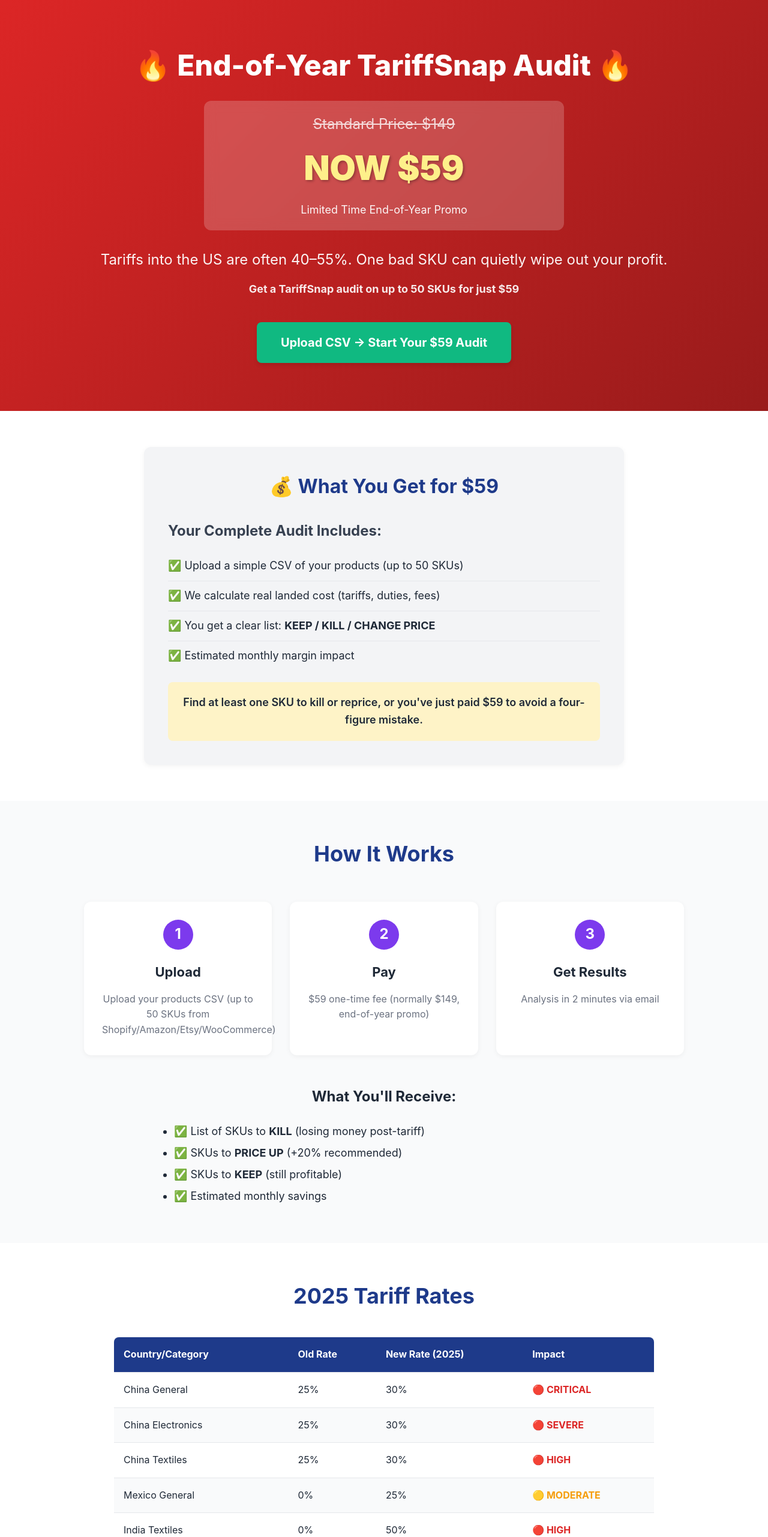
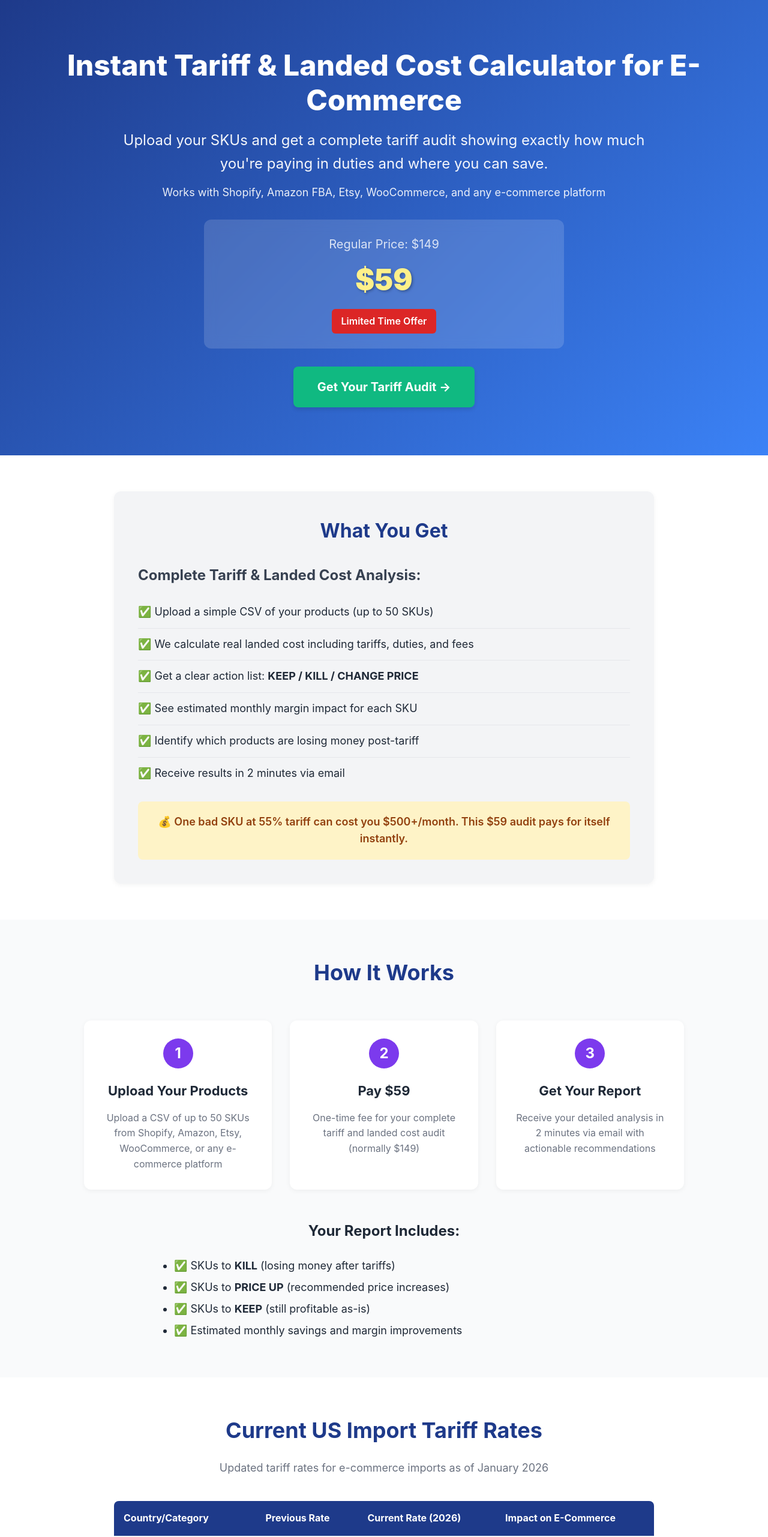
Before and after one commit to cljackson1279/tariffsnap, a plain HTML site: page index.html in a window 1280 px wide. Shown: the top 2562 px of the page at 60% size. Drawn offline with Linux system fonts and the light colour scheme.

Commit message:
Update homepage: remove year-end promo, reposition as professional tariff calculator with 9 limited-time pricing

```diff
--- a/index.html
+++ b/index.html
@@ -3,8 +3,8 @@
 <head>
     <meta charset="UTF-8">
     <meta name="viewport" content="width=device-width, initial-scale=1.0">
-    <meta name="description" content="End-of-Year TariffSnap Audit - Now $59 (was $149). Upload your products CSV, get KEEP/KILL/CHANGE PRICE list + estimated monthly margin impact.">
-    <title>TariffSnap - End-of-Year Audit $59 (Was $149)</title>
+    <meta name="description" content="Upload your SKUs and get a one-time tariff audit showing exactly how much you're paying in duties and where you can save. $149 report. Fast, accurate, actionable.">
+    <title>TariffSnap — Instant Tariff & Landed Cost Calculator for Shopify, Amazon, Etsy</title>
     <style>
         * {
             margin: 0;
@@ -27,7 +27,7 @@
 
         /* Hero Section */
         .hero {
-            background: linear-gradient(135deg, #dc2626 0%, #991b1b 100%);
+            background: linear-gradient(135deg, #1e3a8a 0%, #3b82f6 100%);
             color: white;
             padding: 80px 20px;
             text-align: center;
@@ -40,45 +40,51 @@
             line-height: 1.2;
         }
 
-        .hero .price-banner {
-            background: rgba(255, 255, 255, 0.2);
-            padding: 20px;
+        .hero .subheadline {
+            font-size: 24px;
+            margin-bottom: 15px;
+            opacity: 0.95;
+            max-width: 900px;
+            margin-left: auto;
+            margin-right: auto;
+        }
+
+        .hero .platforms {
+            font-size: 18px;
+            margin-bottom: 30px;
+            opacity: 0.9;
+        }
+
+        .hero .price-box {
+            background: rgba(255, 255, 255, 0.15);
+            padding: 25px;
             border-radius: 12px;
             margin: 30px auto;
             max-width: 600px;
             backdrop-filter: blur(10px);
         }
 
-        .hero .original-price {
-            font-size: 24px;
-            text-decoration: line-through;
+        .hero .price-box .regular-price {
+            font-size: 20px;
             opacity: 0.8;
+            margin-bottom: 5px;
+        }
+
+        .hero .price-box .current-price {
+            font-size: 48px;
+            font-weight: 900;
+            color: #fef08a;
+            text-shadow: 2px 2px 4px rgba(0,0,0,0.3);
             margin-bottom: 10px;
         }
 
-        .hero .sale-price {
-            font-size: 56px;
-            font-weight: 900;
-            color: #fef08a;
-            text-shadow: 2px 2px 4px rgba(0,0,0,0.3);
-        }
-
-        .hero .sale-label {
-            font-size: 18px;
-            margin-top: 10px;
-            opacity: 0.95;
-        }
-
-        .hero .subheadline {
-            font-size: 24px;
-            margin-bottom: 15px;
-            opacity: 0.95;
-        }
-
-        .hero .platforms {
-            font-size: 18px;
-            margin-bottom: 40px;
-            opacity: 0.9;
+        .hero .price-box .limited-time {
+            font-size: 16px;
+            background: #dc2626;
+            display: inline-block;
+            padding: 8px 16px;
+            border-radius: 6px;
+            font-weight: 600;
         }
 
         .cta-button {
@@ -100,46 +106,46 @@
             box-shadow: 0 6px 12px rgba(0,0,0,0.15);
         }
 
-        /* ROI Preview */
-        .roi-section {
+        /* Value Prop */
+        .value-prop {
             background: white;
             padding: 60px 20px;
         }
 
-        .roi-box {
+        .value-box {
             background: #f3f4f6;
             border-radius: 12px;
             padding: 40px;
-            max-width: 800px;
+            max-width: 900px;
             margin: 0 auto;
             box-shadow: 0 2px 8px rgba(0,0,0,0.05);
         }
 
-        .roi-box h2 {
+        .value-box h2 {
             font-size: 32px;
             margin-bottom: 30px;
             color: #1e3a8a;
             text-align: center;
         }
 
-        .roi-box h3 {
+        .value-box h3 {
             font-size: 24px;
             margin: 25px 0 15px 0;
             color: #374151;
         }
 
-        .roi-box ul {
+        .value-box ul {
             list-style: none;
             padding-left: 0;
         }
 
-        .roi-box li {
-            padding: 10px 0;
+        .value-box li {
+            padding: 12px 0;
             font-size: 18px;
             border-bottom: 1px solid #e5e7eb;
         }
 
-        .roi-box li:last-child {
+        .value-box li:last-child {
             border-bottom: none;
         }
 
@@ -151,6 +157,7 @@
             font-weight: 600;
             text-align: center;
             font-size: 18px;
+            color: #92400e;
         }
 
         /* How It Works */
@@ -216,8 +223,15 @@
         .tariff-tracker h2 {
             font-size: 36px;
             text-align: center;
+            margin-bottom: 20px;
+            color: #1e3a8a;
+        }
+
+        .tariff-tracker .subtitle {
+            text-align: center;
+            font-size: 18px;
+            color: #6b7280;
             margin-bottom: 40px;
-            color: #1e3a8a;
         }
 
         .table-container {
@@ -274,9 +288,50 @@
             font-weight: 700;
         }
 
+        /* Testimonials */
+        .testimonials {
+            background: #f9fafb;
+            padding: 60px 20px;
+        }
+
+        .testimonials h2 {
+            font-size: 36px;
+            text-align: center;
+            margin-bottom: 50px;
+            color: #1e3a8a;
+        }
+
+        .testimonial-grid {
+            display: grid;
+            grid-template-columns: repeat(auto-fit, minmax(300px, 1fr));
+            gap: 30px;
+            max-width: 1000px;
+            margin: 0 auto;
+        }
+
+        .testimonial {
+            background: white;
+            padding: 30px;
+            border-radius: 12px;
+            border: 1px solid #e5e7eb;
+            box-shadow: 0 2px 8px rgba(0,0,0,0.05);
+        }
+
+        .testimonial-quote {
+            font-size: 18px;
+            font-style: italic;
+            margin-bottom: 15px;
+            color: #1f2937;
+        }
+
+        .testimonial-author {
+            font-weight: 600;
+            color: #6b7280;
+        }
+
         /* Form Section */
         .form-section {
-            background: #f9fafb;
+            background: white;
             padding: 60px 20px;
         }
 
@@ -297,7 +352,7 @@
         .form-container {
             max-width: 800px;
             margin: 0 auto;
-            background: white;
+            background: #f9fafb;
             padding: 40px;
             border-radius: 12px;
             box-shadow: 0 2px 8px rgba(0,0,0,0.05);
@@ -321,49 +376,9 @@
             transform: translateY(-2px);
         }
 
-        /* Testimonials */
-        .testimonials {
-            background: white;
-            padding: 60px 20px;
-        }
-
-        .testimonials h2 {
-            font-size: 36px;
-            text-align: center;
-            margin-bottom: 50px;
-            color: #1e3a8a;
-        }
-
-        .testimonial-grid {
-            display: grid;
-            grid-template-columns: repeat(auto-fit, minmax(300px, 1fr));
-            gap: 30px;
-            max-width: 1000px;
-            margin: 0 auto;
-        }
-
-        .testimonial {
-            background: #f9fafb;
-            padding: 30px;
-            border-radius: 12px;
-            border: 1px solid #e5e7eb;
-        }
-
-        .testimonial-quote {
-            font-size: 18px;
-            font-style: italic;
-            margin-bottom: 15px;
-            color: #1f2937;
-        }
-
-        .testimonial-author {
-            font-weight: 600;
-            color: #6b7280;
-        }
-
         /* Footer CTA */
         .footer-cta {
-            background: linear-gradient(135deg, #dc2626 0%, #991b1b 100%);
+            background: linear-gradient(135deg, #1e3a8a 0%, #3b82f6 100%);
             color: white;
             padding: 80px 20px;
             text-align: center;
@@ -398,8 +413,8 @@
                 font-size: 32px;
             }
 
-            .hero .sale-price {
-                font-size: 42px;
+            .hero .price-box .current-price {
+                font-size: 36px;
             }
 
             .hero .subheadline {
@@ -415,11 +430,11 @@
                 font-size: 18px;
             }
 
-            .roi-box {
+            .value-box {
                 padding: 25px;
             }
 
-            .roi-box h2 {
+            .value-box h2 {
                 font-size: 26px;
             }
 
@@ -448,34 +463,38 @@
     <!-- Hero Section -->
     <section class="hero">
         <div class="container">
-            <h1>🔥 End-of-Year TariffSnap Audit 🔥</h1>
-            <div class="price-banner">
-                <p class="original-price">Standard Price: $149</p>
-                <p class="sale-price">NOW $59</p>
-                <p class="sale-label">Limited Time End-of-Year Promo</p>
+            <h1>Instant Tariff & Landed Cost Calculator for E-Commerce</h1>
+            <p class="subheadline">Upload your SKUs and get a complete tariff audit showing exactly how much you're paying in duties and where you can save.</p>
+            <p class="platforms">Works with Shopify, Amazon FBA, Etsy, WooCommerce, and any e-commerce platform</p>
+
+            <div class="price-box">
+                <p class="regular-price">Regular Price: $149</p>
+                <p class="current-price">$59</p>
+                <p class="limited-time">Limited Time Offer</p>
             </div>
-            <p class="subheadline">Tariffs into the US are often 40–55%. One bad SKU can quietly wipe out your profit.</p>
-            <p class="platforms"><strong>Get a TariffSnap audit on up to 50 SKUs for just $59</strong></p>
-            <a href="https://docs.google.com/forms/d/1lbOdmatdx0Gg20ttcc-32qgsOBwYUSt8tE8H6HkCFBs/viewform" target="_blank" class="cta-button">Upload CSV → Start Your $59 Audit</a>
+
+            <a href="https://docs.google.com/forms/d/1lbOdmatdx0Gg20ttcc-32qgsOBwYUSt8tE8H6HkCFBs/viewform" target="_blank" class="cta-button">Get Your Tariff Audit →</a>
         </div>
     </section>
 
-    <!-- ROI Preview -->
-    <section class="roi-section">
+    <!-- Value Prop -->
+    <section class="value-prop">
         <div class="container">
-            <div class="roi-box">
-                <h2>💰 What You Get for $59</h2>
+            <div class="value-box">
+                <h2>What You Get</h2>
 
-                <h3>Your Complete Audit Includes:</h3>
+                <h3>Complete Tariff & Landed Cost Analysis:</h3>
                 <ul>
                     <li>✅ Upload a simple CSV of your products (up to 50 SKUs)</li>
-                    <li>✅ We calculate real landed cost (tariffs, duties, fees)</li>
-                    <li>✅ You get a clear list: <strong>KEEP / KILL / CHANGE PRICE</strong></li>
-                    <li>✅ Estimated monthly margin impact</li>
+                    <li>✅ We calculate real landed cost including tariffs, duties, and fees</li>
+                    <li>✅ Get a clear action list: <strong>KEEP / KILL / CHANGE PRICE</strong></li>
+                    <li>✅ See estimated monthly margin impact for each SKU</li>
+                    <li>✅ Identify which products are losing money post-tariff</li>
+                    <li>✅ Receive results in 2 minutes via email</li>
                 </ul>
 
                 <div class="highlight">
-                    Find at least one SKU to kill or reprice, or you've just paid $59 to avoid a four-figure mistake.
+                    💰 One bad SKU at 55% tariff can cost you $500+/month. This $59 audit pays for itself instantly.
                 </div>
             </div>
         </div>
@@ -488,28 +507,28 @@
             <div class="steps">
                 <div class="step">
                     <div class="step-number">1</div>
-                    <h3>Upload</h3>
-                    <p>Upload your products CSV (up to 50 SKUs from Shopify/Amazon/Etsy/WooCommerce)</p>
+                    <h3>Upload Your Products</h3>
+                    <p>Upload a CSV of up to 50 SKUs from Shopify, Amazon, Etsy, WooCommerce, or any e-commerce platform</p>
                 </div>
                 <div class="step">
                     <div class="step-number">2</div>
-                    <h3>Pay</h3>
-                    <p>$59 one-time fee (normally $149, end-of-year promo)</p>
+                    <h3>Pay $59</h3>
+                    <p>One-time fee for your complete tariff and landed cost audit (normally $149)</p>
                 </div>
                 <div class="step">
                     <div class="step-number">3</div>
-                    <h3>Get Results</h3>
-                    <p>Analysis in 2 minutes via email</p>
+                    <h3>Get Your Report</h3>
+                    <p>Receive your detailed analysis in 2 minutes via email with actionable recommendations</p>
                 </div>
             </div>
 
             <div style="max-width: 700px; margin: 50px auto 0; text-align: center;">
-                <h3 style="font-size: 24px; margin-bottom: 20px;">What You'll Receive:</h3>
+                <h3 style="font-size: 24px; margin-bottom: 20px;">Your Report Includes:</h3>
                 <ul style="text-align: left; font-size: 18px; line-height: 2;">
-                    <li>✅ List of SKUs to <strong>KILL</strong> (losing money post-tariff)</li>
-                    <li>✅ SKUs to <strong>PRICE UP</strong> (+20% recommended)</li>
-                    <li>✅ SKUs to <strong>KEEP</strong> (still profitable)</li>
-                    <li>✅ Estimated monthly savings</li>
+                    <li>✅ SKUs to <strong>KILL</strong> (losing money after tariffs)</li>
+                    <li>✅ SKUs to <strong>PRICE UP</strong> (recommended price increases)</li>
+                    <li>✅ SKUs to <strong>KEEP</strong> (still profitable as-is)</li>
+                    <li>✅ Estimated monthly savings and margin improvements</li>
                 </ul>
             </div>
         </div>
@@ -518,15 +537,16 @@
     <!-- Tariff Tracker -->
     <section class="tariff-tracker">
         <div class="container">
-            <h2>2025 Tariff Rates</h2>
+            <h2>Current US Import Tariff Rates</h2>
+            <p class="subtitle">Updated tariff rates for e-commerce imports as of January 2026</p>
             <div class="table-container">
                 <table>
                     <thead>
                         <tr>
                             <th>Country/Category</th>
-                            <th>Old Rate</th>
-                            <th>New Rate (2025)</th>
-                            <th>Impact</th>
+                            <th>Previous Rate</th>
+                            <th>Current Rate (2026)</th>
+                            <th>Impact on E-Commerce</th>
                         </tr>
                     </thead>
                     <tbody>
@@ -599,19 +619,19 @@
     <!-- Testimonials -->
     <section class="testimonials">
         <div class="container">
-            <h2>What Store Owners Say</h2>
+            <h2>What E-Commerce Store Owners Say</h2>
             <div class="testimonial-grid">
                 <div class="testimonial">
-                    <p class="testimonial-quote">"Killed 12 SKUs (Shopify) - saved $6k"</p>
-                    <p class="testimonial-author">— Mike S., Shopify Store</p>
+                    <p class="testimonial-quote">"Killed 12 SKUs on Shopify and saved $6k/month in tariff costs"</p>
+                    <p class="testimonial-author">— Mike S., Shopify Store Owner</p>
                 </div>
                 <div class="testimonial">
-                    <p class="testimonial-quote">"Amazon FBA margins fixed"</p>
-                    <p class="testimonial-author">— Sarah T., FBA Seller</p>
+                    <p class="testimonial-quote">"Fixed my Amazon FBA margins - now I know exactly what I'm paying in duties"</p>
+                    <p class="testimonial-author">— Sarah T., Amazon FBA Seller</p>
                 </div>
                 <div class="testimonial">
-                    <p class="testimonial-quote">"Etsy wholesale costs clarified"</p>
-                    <p class="testimonial-author">— Raj P., Etsy Shop</p>
+                    <p class="testimonial-quote">"Finally understand my Etsy wholesale costs with accurate tariff calculations"</p>
+                    <p class="testimonial-author">— Raj P., Etsy Shop Owner</p>
                 </div>
             </div>
         </div>
@@ -620,19 +640,14 @@
     <!-- Form Section -->
     <section class="form-section" id="form">
         <div class="container">
-            <h2>Get Your End-of-Year Tariff Audit</h2>
+            <h2>Get Your Tariff & Landed Cost Audit</h2>
             <p>Upload your CSV and pay $59 (normally $149) to receive your analysis in 2 minutes</p>
-            <div class="roi-calculator" style="background: #fef3c7; border-left: 4px solid #f59e0b; padding: 20px; margin: 30px auto; max-width: 700px; border-radius: 8px;">
-                <p style="font-size: 18px; font-weight: 700; color: #92400e; margin: 0; text-align: center;">
-                    📊 <strong>One bad SKU at 55% tariff can cost you $500+/month. This $59 audit pays for itself instantly.</strong>
-                </p>
-            </div>
             <div class="form-container">
                 <a href="https://docs.google.com/forms/d/1lbOdmatdx0Gg20ttcc-32qgsOBwYUSt8tE8H6HkCFBs/viewform" target="_blank" class="form-link">
-                    Start Your $59 Audit →
+                    Start Your Tariff Audit →
                 </a>
                 <p style="margin-top: 20px; text-align: center; color: #6b7280;">
-                    Upload your CSV first → Pay $59 (was $149) → Get full report in 2 minutes
+                    Upload your CSV → Pay $59 → Get your full tariff report in 2 minutes
                 </p>
             </div>
         </div>
@@ -641,9 +656,9 @@
     <!-- Footer CTA -->
     <section class="footer-cta">
         <div class="container">
-            <h2>⚡ End-of-Year Sale: $59 (Was $149)</h2>
-            <p>Limited time offer - Upload your CSV now and save $90</p>
-            <a href="https://docs.google.com/forms/d/1lbOdmatdx0Gg20ttcc-32qgsOBwYUSt8tE8H6HkCFBs/viewform" target="_blank" class="cta-button">Start Your $59 Audit Now</a>
+            <h2>Stop Losing Money to Hidden Tariff Costs</h2>
+            <p>Get your complete tariff audit for $59 (normally $149) - Limited time offer</p>
+            <a href="https://docs.google.com/forms/d/1lbOdmatdx0Gg20ttcc-32qgsOBwYUSt8tE8H6HkCFBs/viewform" target="_blank" class="cta-button">Get Your Audit Now</a>
         </div>
     </section>
 
@@ -651,13 +666,13 @@
     <footer>
         <div class="container">
             <p style="font-weight: 700; font-size: 16px; color: #dc2626; margin-bottom: 15px;">
-                ⚠️ China 30-54% | Mexico 25% | India 50% | Rates as of Dec 2025
+                ⚠️ China 30-54% | Mexico 25% | India 50% | Current US import tariff rates as of Jan 2026
             </p>
             <p style="font-size: 14px; color: #6b7280; margin-bottom: 20px;">
-                Verify with broker. Not legal advice.
+                Tariff rates are for reference only. Verify with your customs broker. Not legal or financial advice.
             </p>
-            <p>&copy; 2025 TariffSnap. All rights reserved.</p>
-            <p style="margin-top: 10px;">Works with Shopify, Amazon FBA, Etsy, WooCommerce, and ANY e-commerce platform</p>
+            <p>&copy; 2026 TariffSnap. All rights reserved.</p>
+            <p style="margin-top: 10px;">Works with Shopify, Amazon FBA, Etsy, WooCommerce, and any e-commerce platform</p>
             <p style="margin-top: 15px; font-size: 14px;">Questions? Email us at <a href="mailto:tariffsnap@gmail.com" style="color: #10b981; text-decoration: none; font-weight: 600;">tariffsnap@gmail.com</a></p>
         </div>
     </footer>
```
